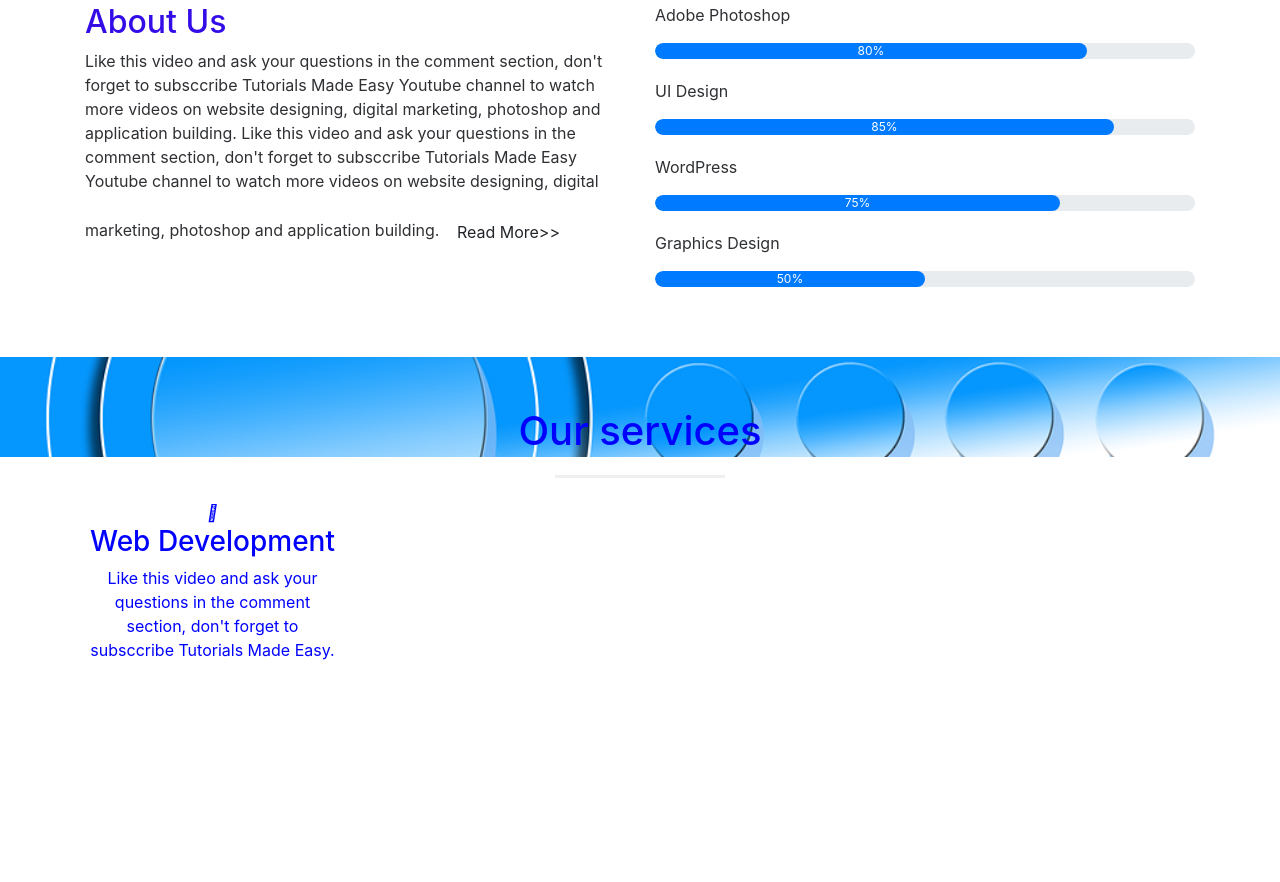
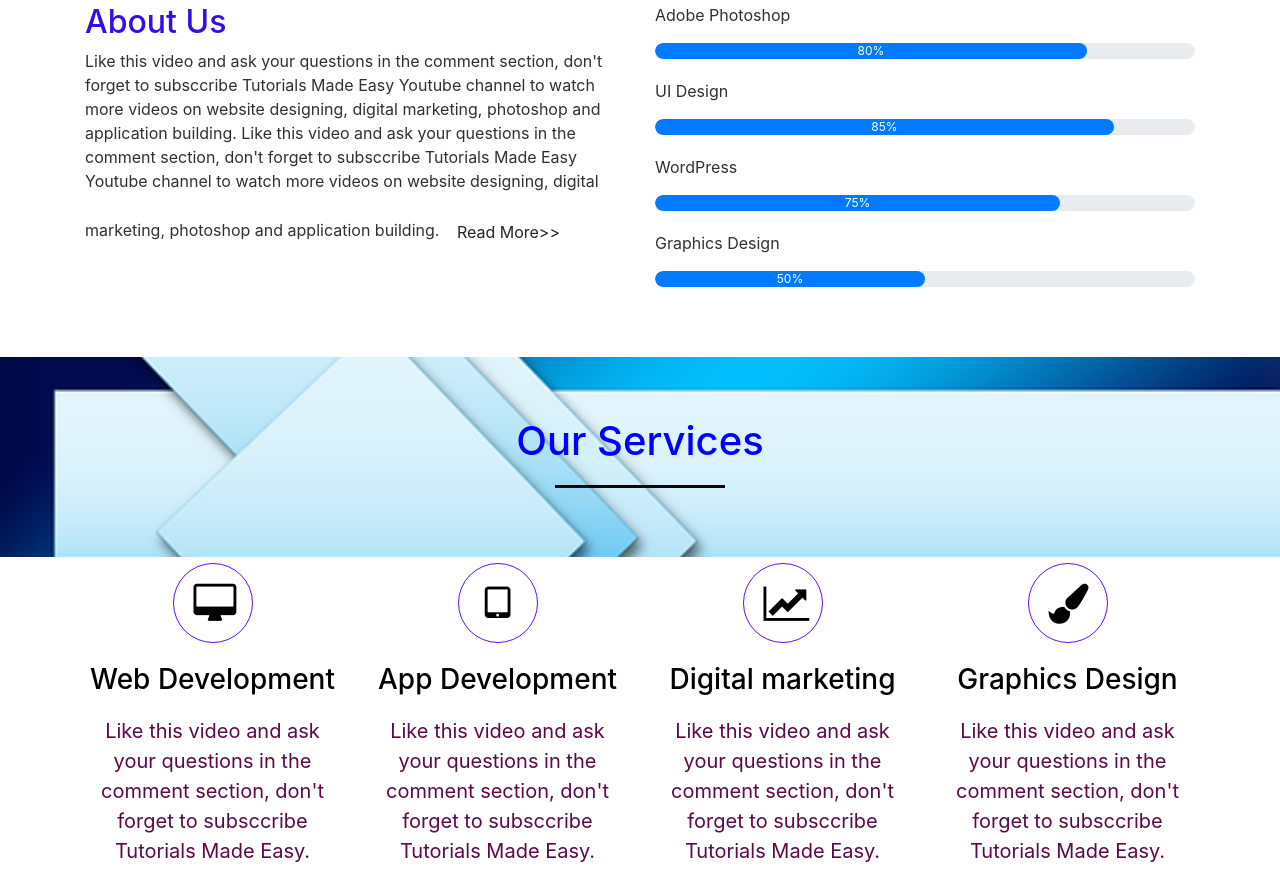
Before and after one commit to dennis00095/webdevpt, a plain HTML site: page index.html in a window 1280 px wide. Shown: the part 1015-1897 px from the top of the page. Before the commit the page ends 1693 px from the top, so only its background shows below. Drawn offline with nearby package versions, Linux system fonts and the light colour scheme.

Commit message:
added new changes

```diff
--- a/index.html
+++ b/index.html
@@ -122,22 +122,43 @@
 <!------------------Services------------>
 <section id="services">
   <div class="container">
-    <h1>Our services</h1>
+    <h1>Our Services</h1>
     <div class="row services">
       <div class="col-md-3 text-center">
         <div class="icon">
-
-          <i class="fas fa-desktop"></i>
-          <h3>Web Development</h3>
-          <p>Like this video and ask your questions in the comment section,
-            don't forget to subsccribe Tutorials Made Easy.</p>
+          <i class=" fa fa-desktop"></i>
         </div>
-
-
-           </div>
+        <h3>Web Development</h3>
+        <p>Like this video and ask your questions in the comment section,
+          don't forget to subsccribe Tutorials Made Easy.</p>
+      </div>
+      <div class="col-md-3 text-center">
+        <div class="icon">
+          <i class=" fa fa-tablet"></i>
+        </div>
+        <h3>App Development</h3>
+        <p>Like this video and ask your questions in the comment section,
+          don't forget to subsccribe Tutorials Made Easy.</p>
+      </div>
+      <div class="col-md-3 text-center">
+        <div class="icon">
+          <i class=" fa fa-line-chart"></i>
+        </div>
+        <h3>Digital marketing</h3>
+        <p>Like this video and ask your questions in the comment section,
+          don't forget to subsccribe Tutorials Made Easy.</p>
+      </div>
+      <div class="col-md-3 text-center">
+        <div class="icon">
+          <i class=" fa fa-paint-brush"></i>
+        </div>
+        <h3>Graphics Design</h3>
+        <p>Like this video and ask your questions in the comment section,
+          don't forget to subsccribe Tutorials Made Easy.</p>
       </div>
     </div>
   </div>
+
 </section>
     </body>
 </html>
--- a/style.css
+++ b/style.css
@@ -97,14 +97,15 @@ navbar-toggler
 }
 #services
 {
-    background-image: linear-gradient(rgba(0,0,0,0),rgba(0,0,0,0)),url(img/logo.png);
+    background-image: linear-gradient(rgba(0,0,0,0),rgba(0,0,0,0)),url(img/services.jpg);
     background-size: cover;
     background-position: center;
-    color:blue !important;
+    color:black !important;
     background-attachment: fixed;
-    padding-top: 50px;
-    padding-bottom: 50px;
-    height: 80px;
+    padding-top: 60px;
+    padding-bottom: 80px;
+    height: 200px;
+
 }
 #services h1
 {
@@ -115,9 +116,35 @@ navbar-toggler
 #services h1::after
 {
     content: '';
-    background: #efefef;
+    background: #0e040b;
     display: block;
     height: 3px;
     width: 170px;
     margin: 20px auto 5px;
 }
+.services
+{
+    margin-top: 40px;
+}
+.icon
+{
+    font-size: 40px;
+    margin: 20px auto;
+    padding: 20px;
+    height: 80px;
+    width: 80px;
+    border: 1px solid rgb(99, 12, 240);
+    border-radius: 50%;
+}
+#services p
+{
+    font-size: 20px;
+    margin-top: 20px;
+    color: rgb(93, 9, 72);
+}
+.services .col-md-3:hover
+{
+    background: #cbd2da;
+    cursor: pointer;
+    transition: 0.6s;
+}
```
Also changed, not shown: img/serv.jpg (added), img/service.jpg (added), img/service.png (added), img/services.jpg (renamed from img/logo-1330779__340.png).
